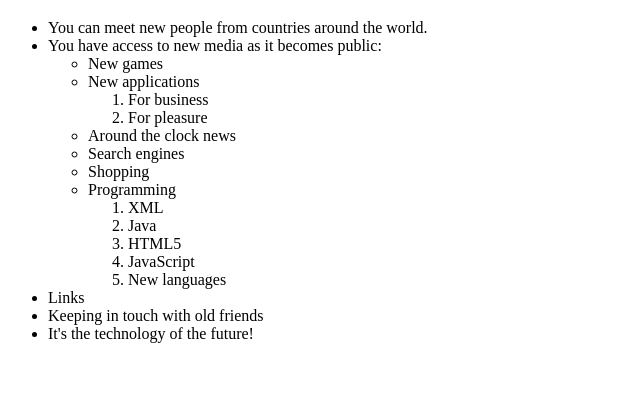
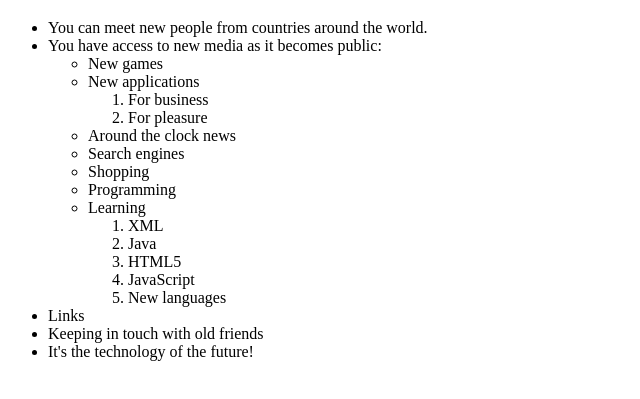
Before and after one commit to mapaditya/praktikum-rpl-4, a plain HTML site: page index.html in a window 1280 px wide. Shown: the part 61-460 px from the top of the page, without its empty margins (0-640 px from the left). Drawn offline with Linux system fonts and the light colour scheme.

Commit message:
belajar git greget!

```diff
--- a/index.html
+++ b/index.html
@@ -22,6 +22,7 @@
 				<li>Search engines</li>
 				<li>Shopping</li>
 				<li>Programming</li>
+				<li>Learning</li>
 				<ol>
 					<li>XML</li>
 					<li>Java</li>
```
